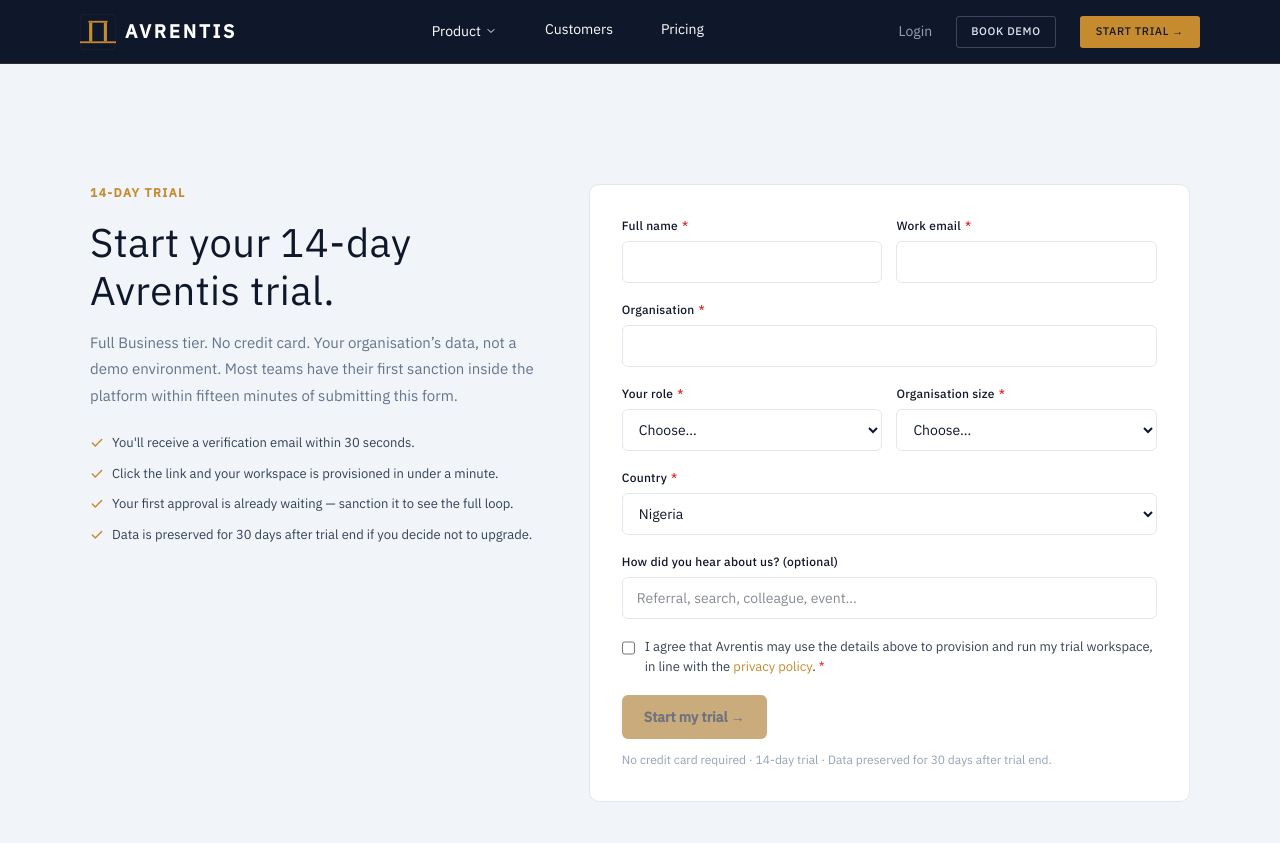
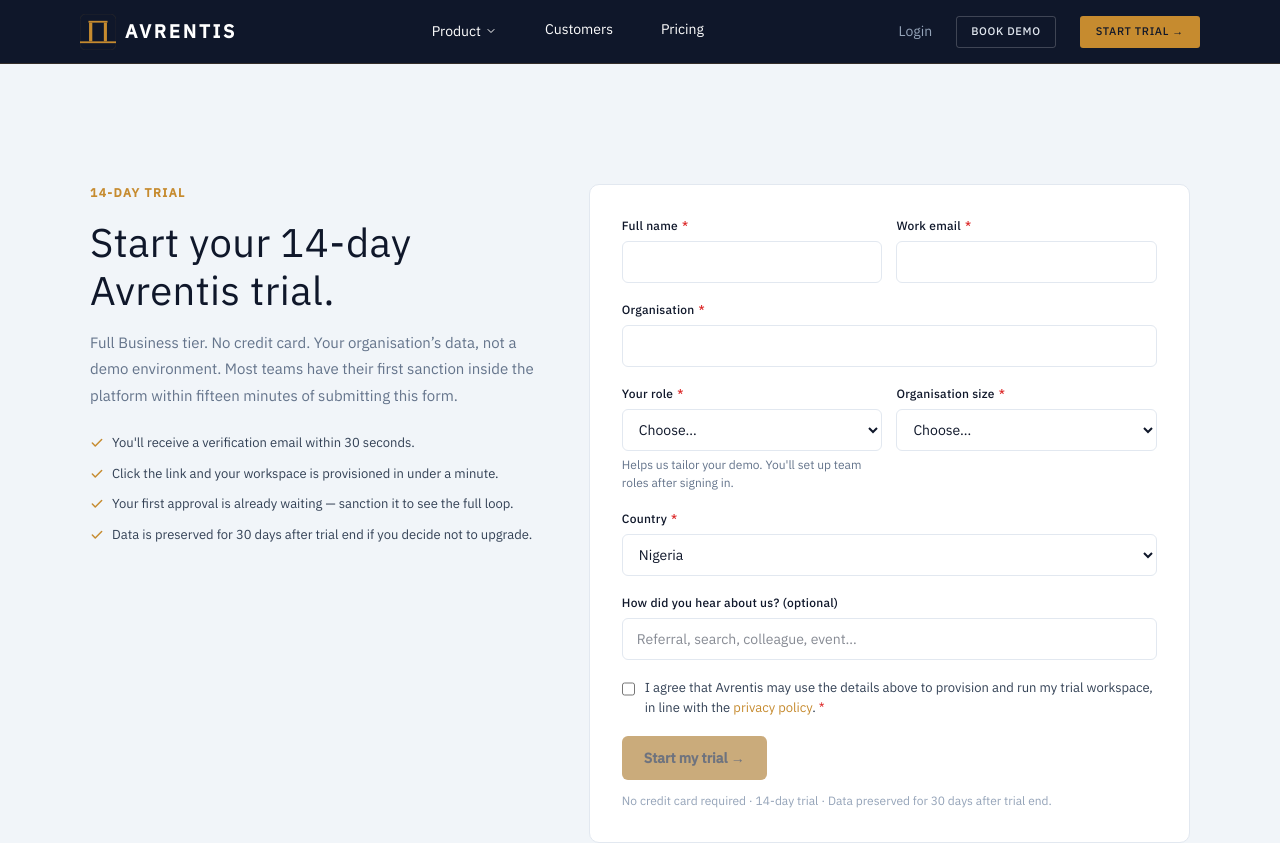
Before and after one commit to avrentishq/avrentis-site, a Next.js app: page /trial in a window 1280 px wide. Shown: the top 843 px of the page. Built offline with nearby package versions, Linux system fonts and the light colour scheme.

Commit message:
fix(trial): clarify role field is for sales context, not platform role

```diff
--- a/src/app/trial/trial-form.tsx
+++ b/src/app/trial/trial-form.tsx
@@ -481,6 +481,11 @@
               ))}
             </select>
             {fieldErrors?.role && <span style={errorStyle}>{fieldErrors.role}</span>}
+            {!fieldErrors?.role && (
+              <span style={hintStyle}>
+                Helps us tailor your demo. You&apos;ll set up team roles after signing in.
+              </span>
+            )}
           </div>
           <div>
             <label htmlFor="orgSize" style={labelStyle}>
```
